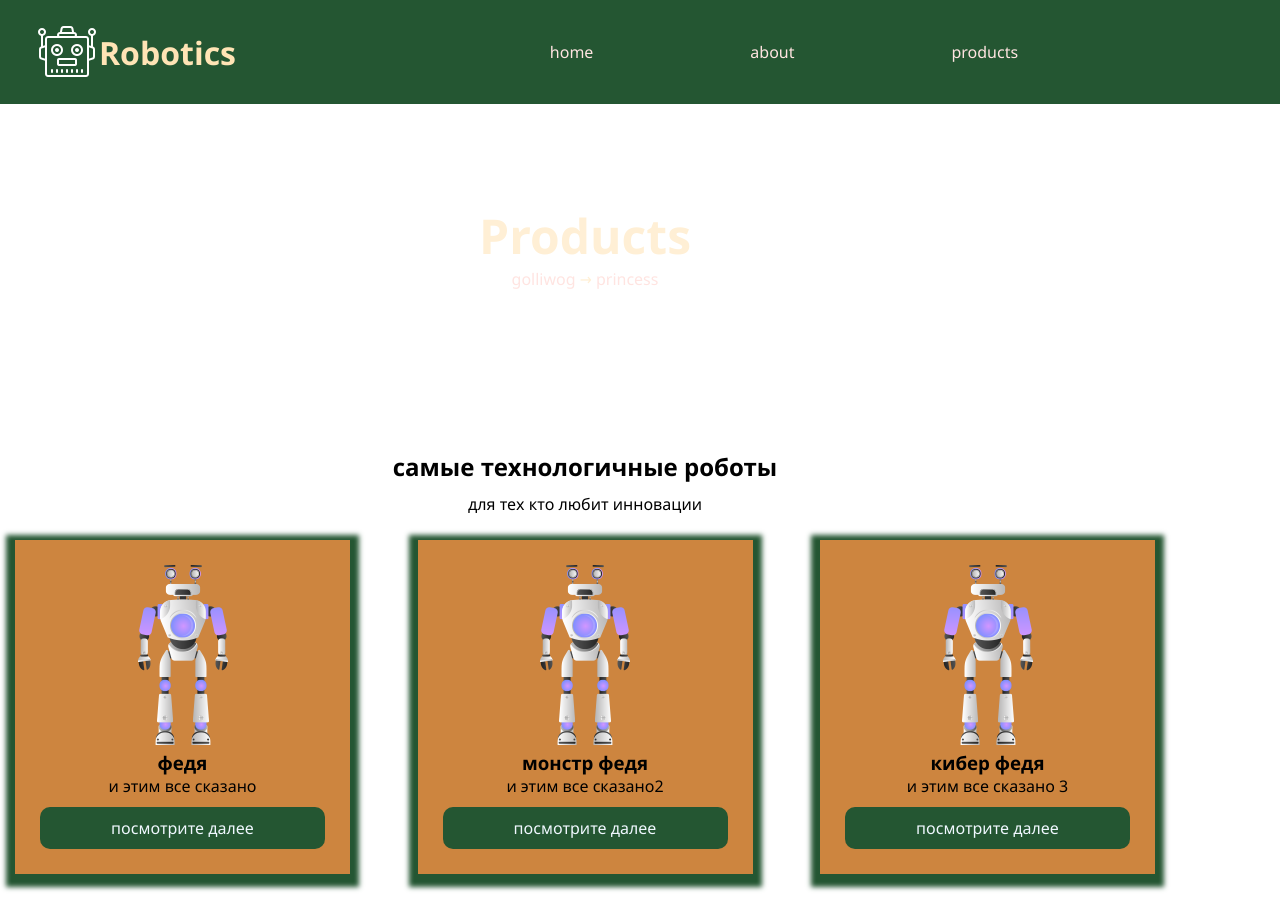
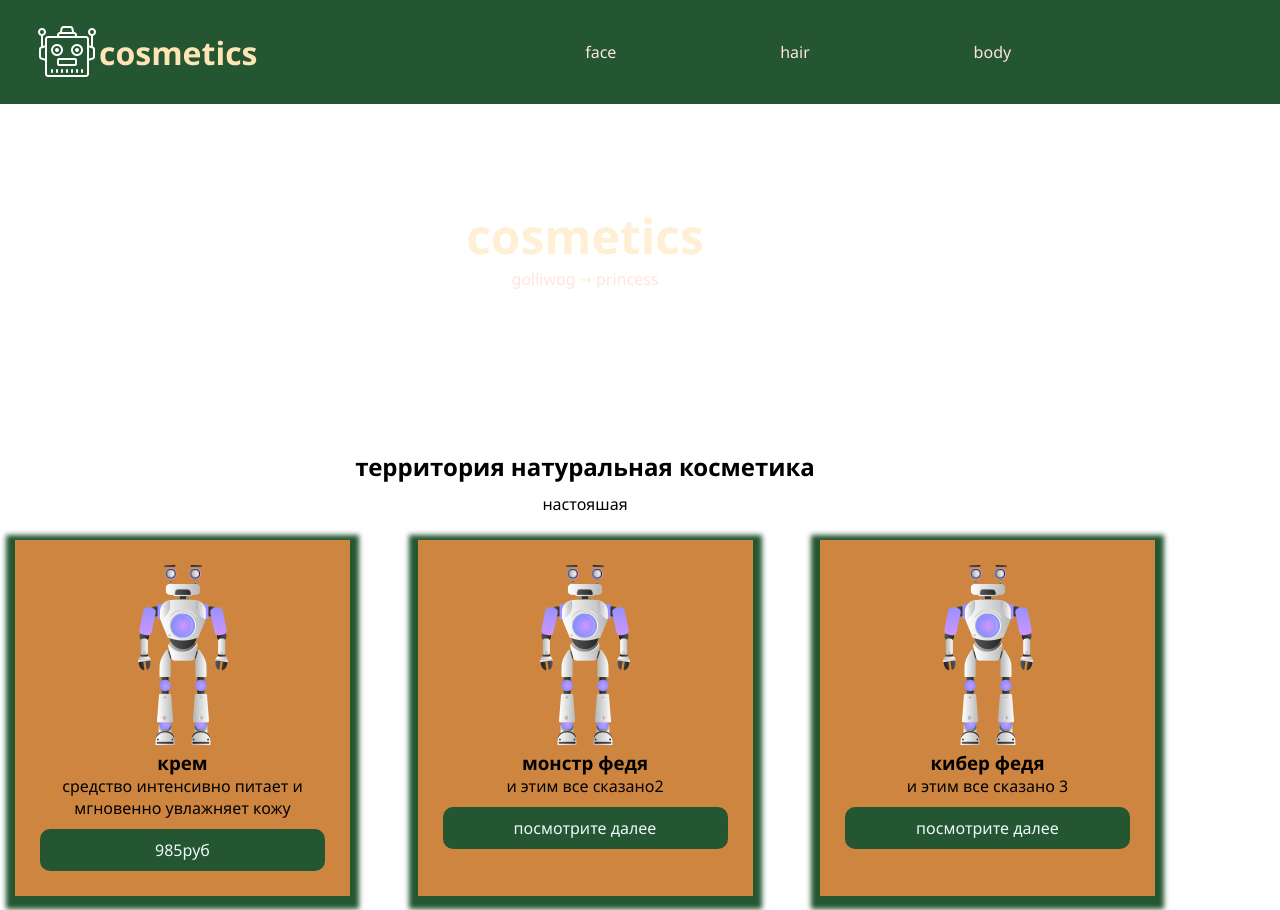
Before and after one commit to bajenovaalena/bajenovaalena.github.io, a plain HTML site: page index.html in a window 1280 px wide. Shown: the top 910 px of the page. Drawn offline with Linux system fonts and the light colour scheme.

Commit message:
Update index.html

```diff
--- a/index.html
+++ b/index.html
@@ -16,15 +16,15 @@
             <!--STAR BLOCK LOGO-->
             <div class="header-logo">
                  <img class="logo-img" src="img/logo.png">
-                 <h1 class="logo-title"> Robotics </h1>
+                 <h1 class="logo-title"> cosmetics </h1>
             </div>
 
             <!-- STAR BLOCK MENU-->
             <div class="header-menu">
                 <ul class="menu">
-                    <li class="menu-item"> <a class="menu-link" href="#"> home </a></li>
-                    <li class="menu-item"> <a class="menu-link" href="#">  about </a></li>
-                    <li class="menu-item"> <a class="menu-link" href="#metka">  products </a></li>
+                    <li class="menu-item"> <a class="menu-link" href="#"> face </a></li>
+                    <li class="menu-item"> <a class="menu-link" href="#">  hair</a></li>
+                    <li class="menu-item"> <a class="menu-link" href="#metka"> body  </a></li>
                 </ul>
              </div>
             </div>
@@ -37,7 +37,7 @@
         <!-- STAR BANNER SECTION -->
         <section class="banner-section">
             <div class="container">
-                <h1 class="banner-title"> Products </h1>
+                <h1 class="banner-title"> cosmetics </h1>
                 <div class="banner-text">
                 <div class="banner-description">
                         <a class="menu-link" href="#"> golliwog</a> → <a class="menu-link" href="#"> princess</a>
@@ -51,8 +51,8 @@
         <a name="metka"></a>
         <div class="container">
             <div class="cards-text">
-                <h1 class="cards-title"> самые технологичные роботы</h1>
-                <div class="cards-description"> для тех кто любит инновации</div>
+                <h1 class="cards-title"> территория натуральная косметика </h3>
+                <div class="cards-description">настояшая  </div>
             </div>
 
             <div class="cards">
@@ -60,10 +60,10 @@
             <div class="card">
                 <img class="card-img" src="img/p1.png">
                 <div class="card-body">
-                    <h3 class="card-title"> федя </h3>
-                    <div class=" card-text"> и этим все сказано </div>
+                    <h3 class="card-title"> крем </h3>
+                    <div class=" card-text"> средство интенсивно питает и мгновенно увлажняет кожу </div>
                     <div class="card-button">
-                        <a class="card-link" href="#"> посмотрите далее</a>
+                        <a class="card-link" href="#"> 985руб </a>
                     </div>
                 </div>
             </div>
```
